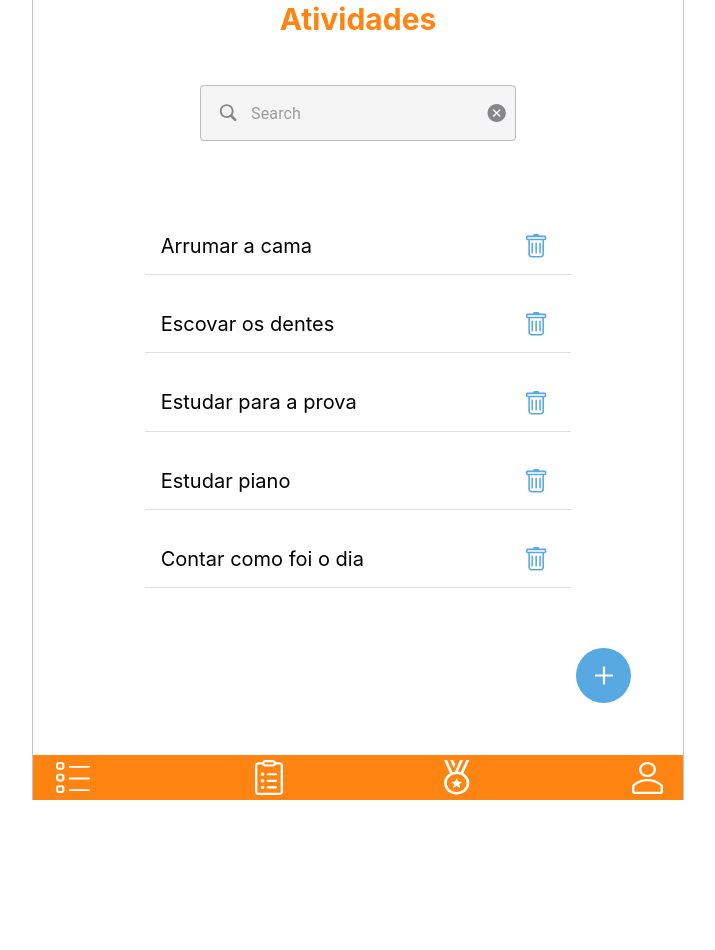
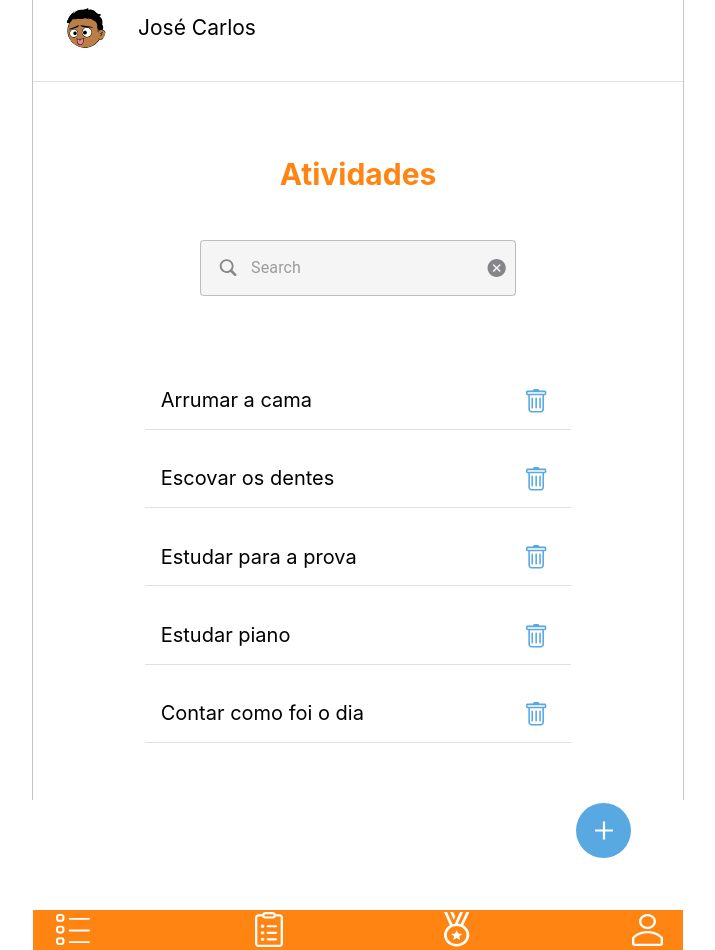
Before and after one commit to mcdag/Motiva-app, a React (Create React App) app: page /app/parent-tasks in a window 1280 px wide. Shown: the whole page, without its empty margins (282-997 px from the left). Before the commit the page ends 800 px from the top, so only its background shows below. Built offline with nearby package versions, Linux system fonts and the light colour scheme.

Commit message:
Avatar and name added

```diff
--- /dev/null
+++ b/src/components/UserInfo/index.tsx
@@ -0,0 +1,20 @@
+import { Avatar, Divider, List } from '@mui/material';
+import ExampleAvatar from '../../assets/avatar-example.svg';
+import './styles.scss';
+
+function UserInfo() {
+
+  return (
+    <div className='user-info-container'>
+      <List>
+        <div className='user-info'>
+          <Avatar className='avatar' alt="Avatar da criança" src={ExampleAvatar} />
+          <text className='name'> José Carlos </text>
+        </div>
+        <Divider />
+      </List>
+    </div>
+  )
+}
+
+export default UserInfo;
--- /dev/null
+++ b/src/components/UserInfo/styles.scss
@@ -0,0 +1,20 @@
+@import '../../global//refs.scss';
+
+.user-info-container {
+  width: 100%;
+  margin-bottom: 10%;
+  font-weight: 400;
+  font-size: 21px;
+  line-height: 40px;
+
+  .user-info {
+    display: flex;
+    justify-content: flex-start;
+    text-align: center;
+    margin-bottom: 5%;
+
+    .avatar {
+      margin: 0 5%;
+    }
+  }
+}
--- a/src/views/ParentTasks/index.tsx
+++ b/src/views/ParentTasks/index.tsx
@@ -4,11 +4,13 @@ import { Divider, IconButton, List, ListItem } from '@mui/material';
 import TrashCanIcon from '../../assets/trash-can-icon.svg';
 import AddIcon from '../../assets/add-icon.svg';
 import './styles.scss';
+import UserInfo from "../../components/UserInfo";
 
 function ParentTasks() {
   const tasks: string[] = ['Arrumar a cama', 'Escovar os dentes', 'Estudar para a prova', 'Estudar piano', 'Contar como foi o dia'];
   return (
     <TabBar >
+      <UserInfo />
       <div className='parents-tasks'>
         <text className='title'> Atividades </text>
         <SearchBar />
```
Also changed, not shown: src/assets/avatar-example.svg (added).
